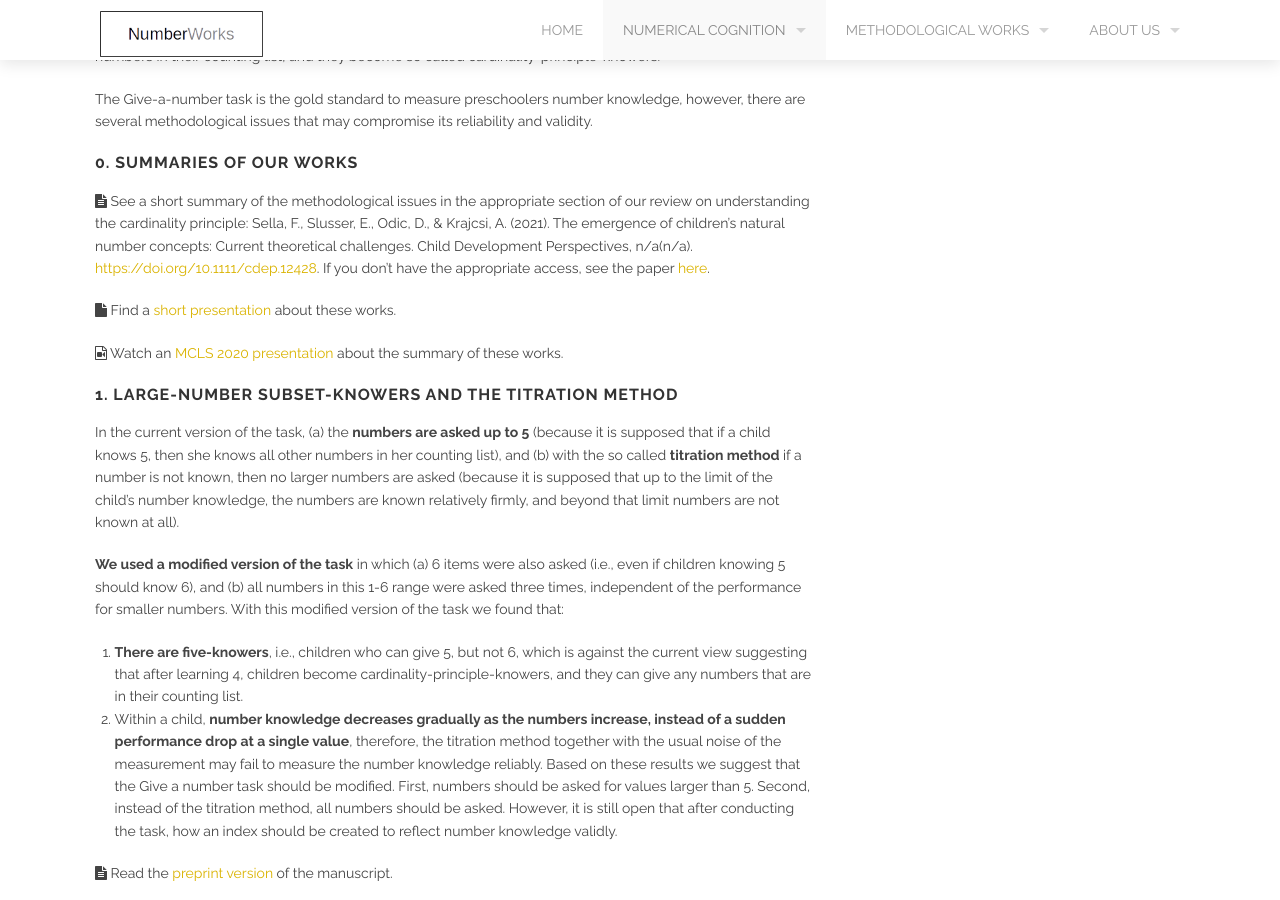
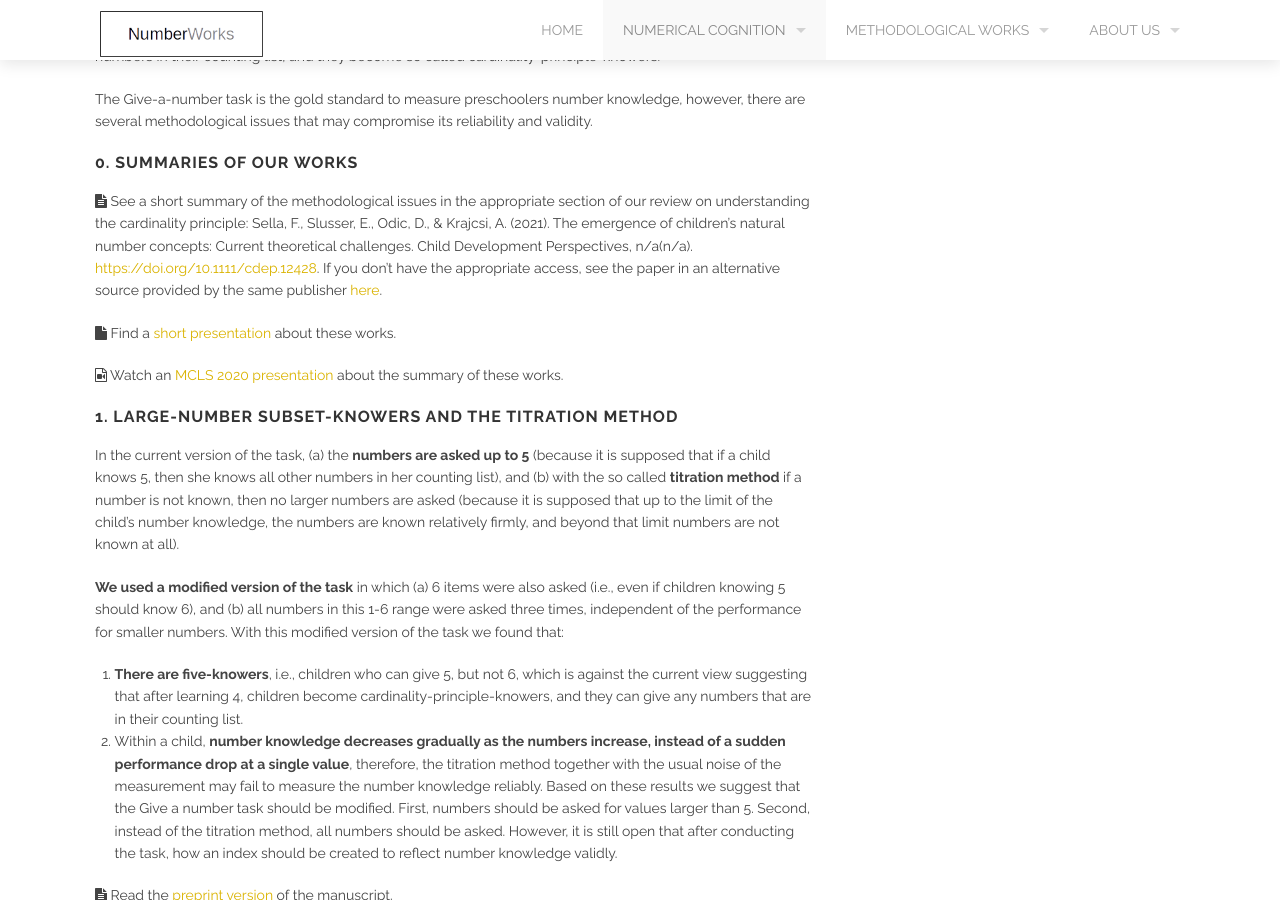
Before and after one commit to theNumberWorks/numberworks_website, a Jekyll site: the page built from the_give_a_number_task_revisited.md, in a window 1280 px wide and 900 px high, scrolled down 305 px. Built offline with Jekyll 4.4.1, drawn with Linux system fonts in a browser that asks for light colours.

Commit message:
Update the_give_a_number_task_revisited.md

```diff
--- a/the_give_a_number_task_revisited.md
+++ b/the_give_a_number_task_revisited.md
@@ -10,7 +10,7 @@ The Give-a-number task is the gold standard to measure preschoolers number knowl
 
 ### 0. Summaries of our works
 
-<i class='fa fa-file-text'></i> See a short summary of the methodological issues in the appropriate section of our review on understanding the cardinality principle: Sella, F., Slusser, E., Odic, D., & Krajcsi, A. (2021). The emergence of children’s natural number concepts: Current theoretical challenges. Child Development Perspectives, n/a(n/a). [https://doi.org/10.1111/cdep.12428](https://doi.org/10.1111/cdep.12428). If you don't have the appropriate access, see the paper [here](https://onlinelibrary.wiley.com/share/author/KV8EMDY96Z5F6YVDA5GN?target=10.1111/cdep.12428).
+<i class='fa fa-file-text'></i> See a short summary of the methodological issues in the appropriate section of our review on understanding the cardinality principle: Sella, F., Slusser, E., Odic, D., & Krajcsi, A. (2021). The emergence of children’s natural number concepts: Current theoretical challenges. Child Development Perspectives, n/a(n/a). [https://doi.org/10.1111/cdep.12428](https://doi.org/10.1111/cdep.12428). If you don't have the appropriate access, see the paper in an alternative source provided by the same publisher [here](https://onlinelibrary.wiley.com/share/author/KV8EMDY96Z5F6YVDA5GN?target=10.1111/cdep.12428).
 
 <i class='fa fa-file'></i> Find a [short presentation](https://docs.google.com/presentation/d/1owAbT48vQhKDpEwzqBacLeAqK1nn39NauQV_EwTwZsA/edit?usp=sharing) about these works.
 
```
